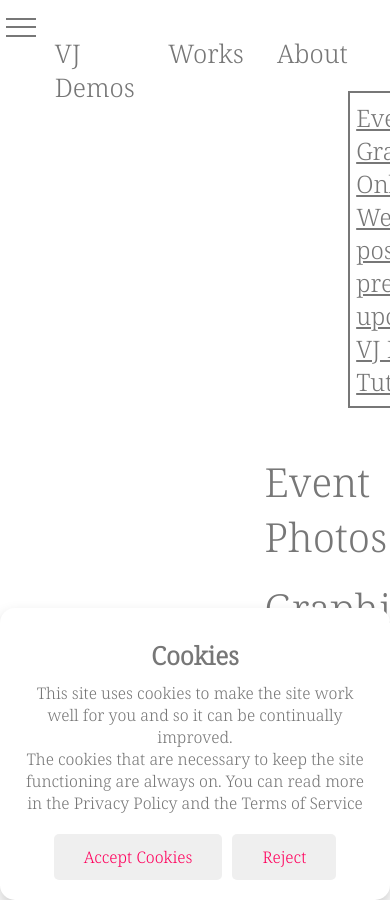
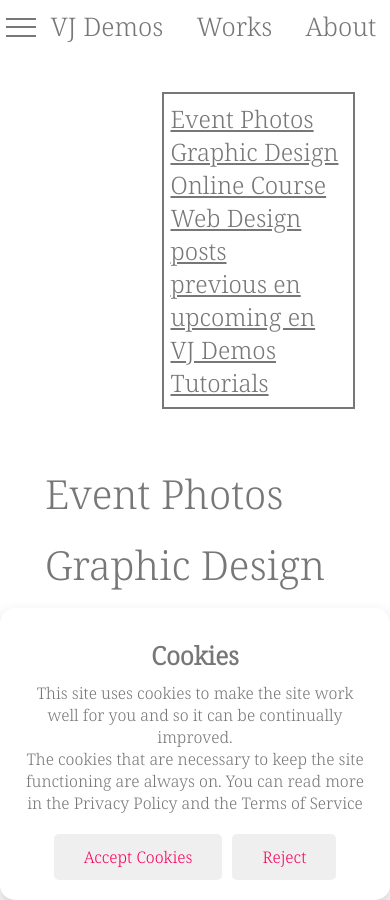
Before and after one commit to twilightcourier/twilightcourier.github.io, a Jekyll site: the page built from index.html, in a window 390 px wide and 900 px high. Built offline with Jekyll 4.4.1, drawn with Linux system fonts in a browser that asks for light colours.

Commit message:
updating mobile formatting 6

```diff
--- a/css/header.css
+++ b/css/header.css
@@ -24,6 +24,7 @@
 
 a {
     text-decoration: none;
+    flex-shrink: 0;
 }
 
 
@@ -67,12 +68,12 @@
 
 @media all and (width <=30rem) {
 
-       .header-items {
+    .header-items {
         position: sticky;
         max-width: 30%;
         gap: 0.7em;
 
-       }
+    }
 
 }
 
@@ -81,12 +82,14 @@
 
 
     .header-items {
+        position: fixed;
         flex-direction: row;
         top: 1%;
         padding-bottom: 4.5%;
         gap: 1.3em;
         width: 100%;
         font-size: 1.6rem;
+        left: 13%;
 
     }
 
@@ -94,7 +97,9 @@
 
 @media all and (orientation: landscape) and (height <=36rem) {
     .header-items {
+        position: fixed;
         flex-direction: column;
+        top: 3%;
     }
 
     .menu-icon {
@@ -104,13 +109,12 @@
 }
 
 
-@media all and (orientation: landscape) and (36rem < height < 87.5rem) {}
-
 
 
 @media all and (87.5rem <=width) {
 
     .header-items {
+        position: fixed;
         flex-direction: column;
         top: 4%;
         padding-bottom: 0%;
@@ -130,6 +134,7 @@
 
 @media all and (135rem <=width) {
     .header-items {
+        position: fixed;
         font-size: 2.2vw;
     }
 
--- a/css/style.css
+++ b/css/style.css
@@ -255,7 +255,7 @@
 
     .info-container1 {
         grid-template-columns: 1fr 3fr;
-        margin-left: 5.08%;
+        margin-left: 7.08%;
     }
 
     .table-nav {
```
